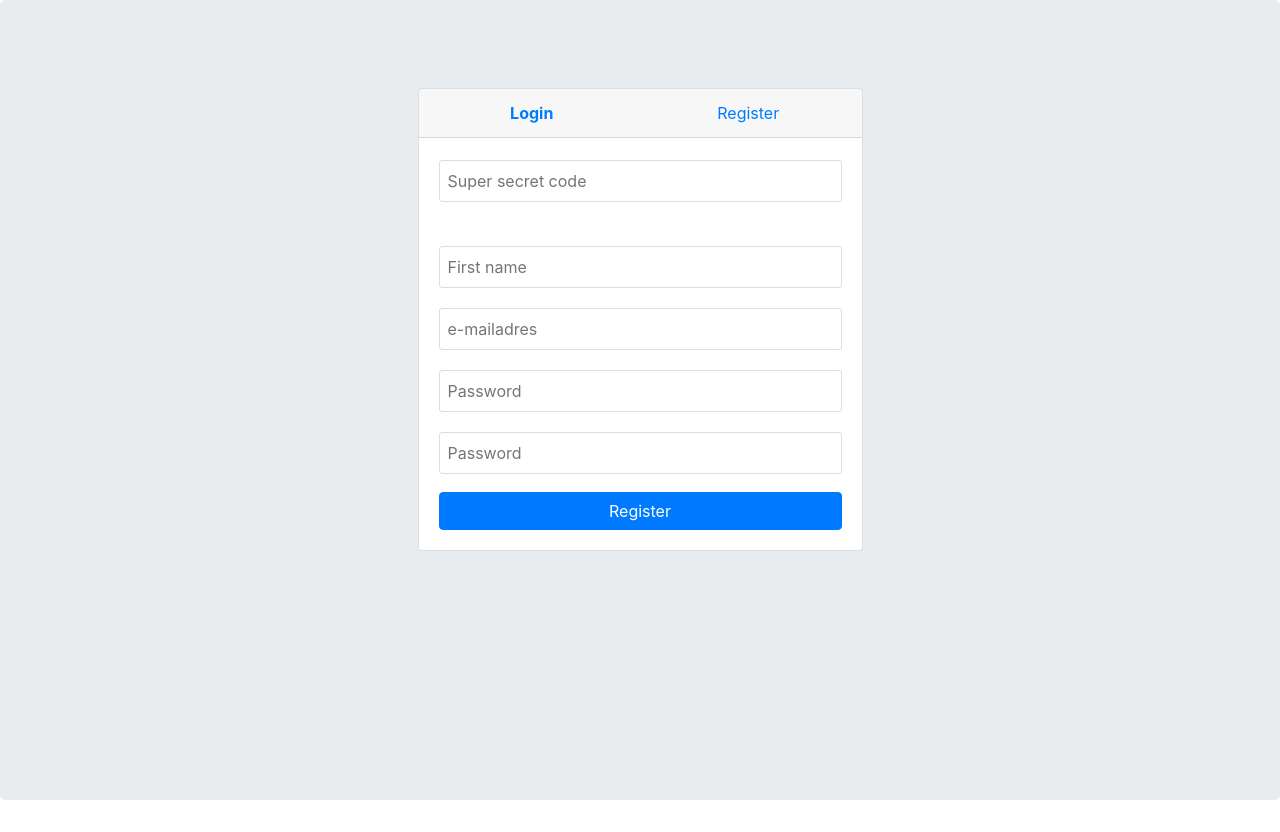
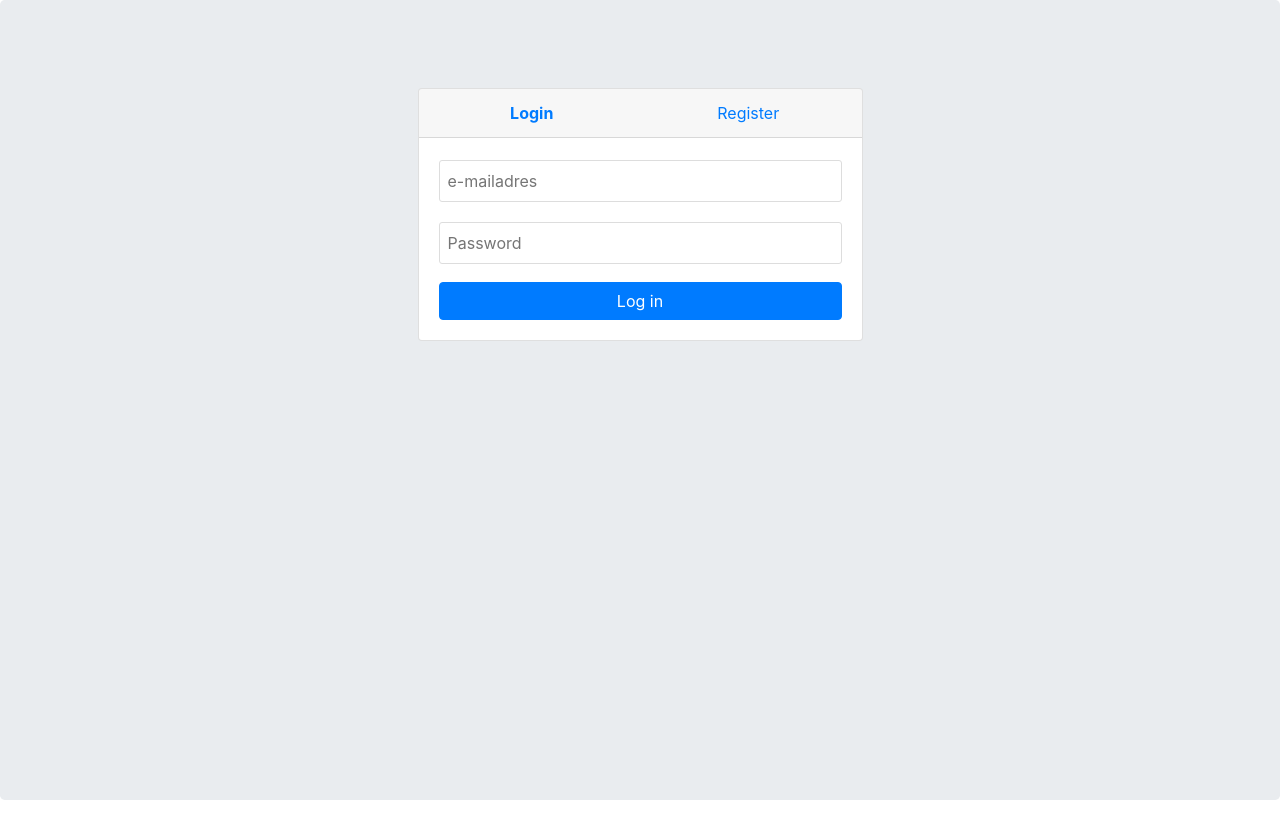
Before and after one commit to CarbonvanE/solar, a Django app: page /login in a window 1280 px wide. Run offline with Django 3.2, Linux system fonts and the light colour scheme; style sheets or scripts are compiled from the project's sources; parts of the project's set-up code (start-up, migrations or seed data) failed here and were passed over; some libraries are stand-ins or nearby versions.

Commit message:
bug: Removed a bug where the login/register view were switched

```diff
--- a/app/templates/app/login.html
+++ b/app/templates/app/login.html
@@ -34,12 +34,12 @@
                         <div class="card-header">
                             <div class="row">
                                 <div class="col text-center">
-                                    <a href="#" id="login-link" class="active">
+                                    <a href="#" id="login-link" {% if register is not True %} class="active" {% endif %}>
                                         Login
                                     </a>
                                 </div>
                                 <div class="col text-center">
-                                    <a href="#" id="register-link">
+                                    <a href="#" id="register-link" {% if register is True %} class="active" {% endif %}>
                                         Register
                                     </a>
                                 </div>
@@ -48,7 +48,7 @@
                         <div class="card-body">
                             <div class="row">
                                 <div class="col-lg-12 ">
-                                    <form id="login-form" method="post" {% if register is not "True" %} style="display:none" {% endif %}>
+                                    <form id="login-form" method="post" {% if register is True %} style="display:none" {% endif %}>
                                         {% csrf_token %}
                                         <div class="form-group">
                                             <input type="email" name="email" placeholder="e-mailadres">
@@ -58,7 +58,7 @@
                                         </div>
                                         <input class="btn btn-primary" type="submit" value="Log in">
                                     </form>
-                                    <form id="register-form" method="post" {% if register is "True" %} style="display:none" {% endif %}>
+                                    <form id="register-form" method="post" {% if register is not True %} style="display:none" {% endif %}>
                                         {% csrf_token %}
                                         <div class="form-group">
                                             <input type="text" name="super-secret-code" placeholder="Super secret code">
```
